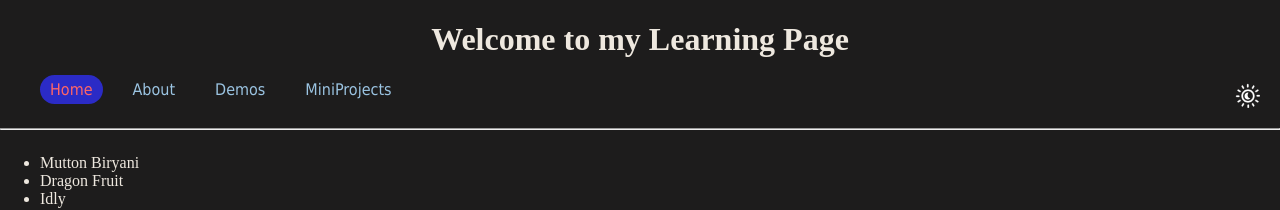
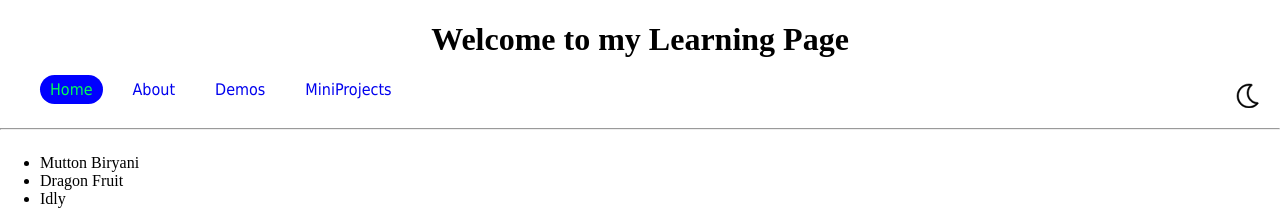
Before and after one commit to Likhith-Aningi/reactPractice, a React (Vite) app: page / in a window 1280 px wide. Shown: the top 210 px of the page. Built offline with nearby package versions, Linux system fonts and the light colour scheme.

Commit message:
first render theme will be selected on system prefernce

```diff
--- a/src/App.css
+++ b/src/App.css
@@ -235,6 +235,7 @@ a.active {
   position: sticky;
   top:-60px;
   background-color: var(--bg-color);
+  z-index: 1;
 }
 .app-dark .header-wrapper{
   background-color: var(--dark-bg-color);
--- a/src/App.jsx
+++ b/src/App.jsx
@@ -12,7 +12,12 @@ import AvailableDemos from "./components/demoComponents/AvailableDemos.jsx";
 import Demo from "./components/demoComponents/Demo.jsx";
 import Card from "./components/homeComponents/Card.jsx";
 function App() {
-  const [theme, setTheme] = useState(localStorage.getItem("theme") ?? "dark");
+  const systemTheme = window.matchMedia("(prefers-color-scheme: dark)").matches
+    ? "dark"
+    : "light";
+  const [theme, setTheme] = useState(
+    localStorage.getItem("theme") ?? systemTheme
+  );
   return (
     <div className={"app" + (theme === "dark" ? "-dark" : "")}>
       <ThemeContext.Provider value={{ theme, setTheme }}>
```
